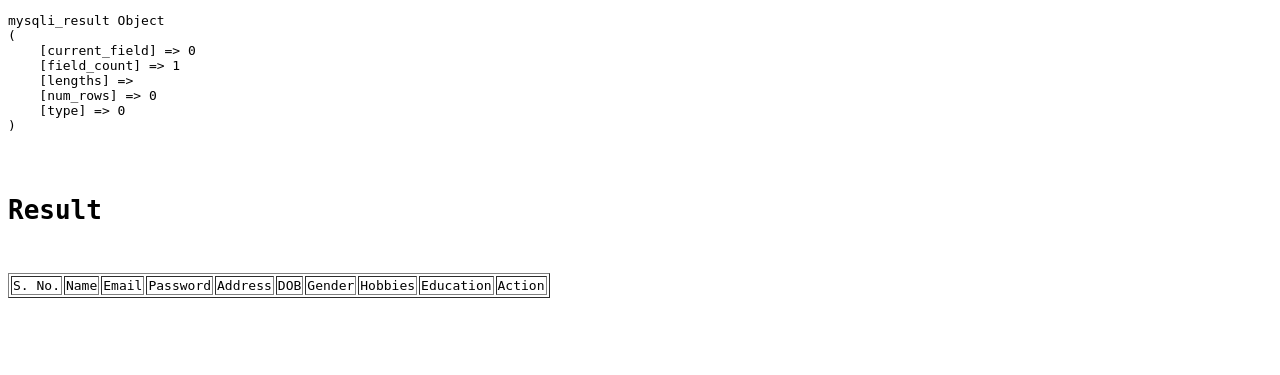
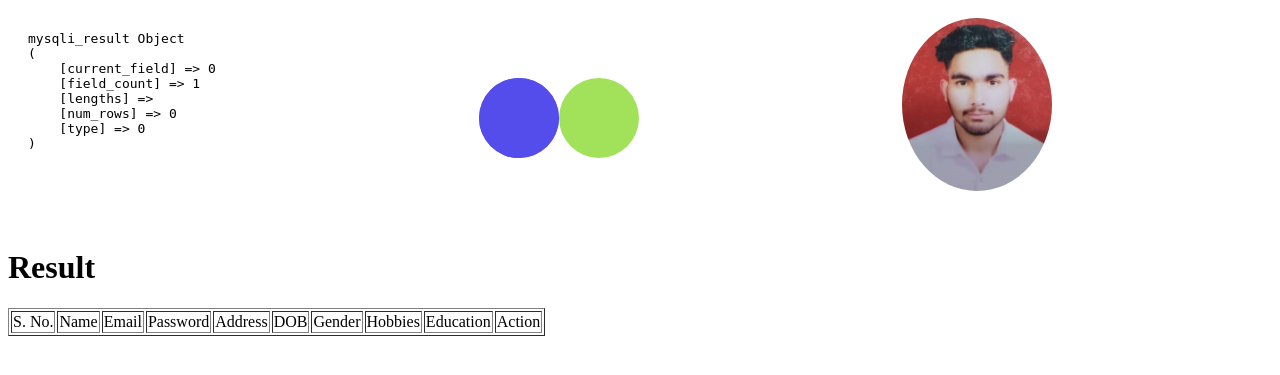
Before and after one commit to Inventus-s/PHP, a PHP site: page /userDetails.php in a window 1280 px wide. Shown: the top 375 px of the page. Run offline with PHP 8.4, Linux system fonts and the light colour scheme; data that the repository does not hold is empty.

Commit message:
Image Upload

```diff
--- a/userAction.php
+++ b/userAction.php
@@ -10,6 +10,10 @@ if(isset($_POST['formSubmit'])){
     $gender = $_POST["gender"];
     $hobbies = isset($_POST['hobbies']) ? implode(",", $_POST['hobbies']) : '';
     $edu = $_POST["education"];
+
+    if (isset($_FILES['fileToUpload']) && !$_FILES['fileToUpload']['error']) {
+        move_uploaded_file($_FILES['fileToUpload']['tmp_name'],'img/'.$_FILES['fileToUpload']['name']);
+    }
 
     $query = "insert into user_details (`Name`,`Email`,`Password`,`Address`,`DOB`,`Gender`,`Hobby`,`Education`) VALUE('$name','$email','$pass','$add','$age','$gender','$hobbies','$edu') ";
     $result = mysqli_query($conn,$query);
--- /dev/null
+++ b/userDetails.css
@@ -0,0 +1,15 @@
+
+
+.container{
+    padding: 10px 20px;
+    display: flex;
+    /* width: 100vw; */
+    /* gap: 500px; */
+    justify-content: space-between;
+}
+
+.profileImage > img {
+    width: 150px;
+    margin-right: 200px;
+    border-radius: 50%;
+}
--- a/userDetails.php
+++ b/userDetails.php
@@ -1,21 +1,32 @@
 <!DOCTYPE html>
 <html lang="en">
+
 <head>
     <meta charset="UTF-8">
     <meta name="viewport" content="width=device-width, initial-scale=1.0">
     <title>User Details</title>
+    <link rel="stylesheet" href="userDetails.css">
 </head>
+
 <body>
+    <div class="container">
+        <div class="php">
             <!-- DB Connection -->
             <?php
-$conn = mysqli_connect('localhost','root','','registration');
+            $conn = mysqli_connect('localhost', 'root', '', 'registration');
             $fetch_query = "select * from user_details";
-$result = mysqli_query($conn,$fetch_query);
+            $result = mysqli_query($conn, $fetch_query);
             echo "<pre>";
             print_r($result);
             // $r = mysqli_fetch_assoc($result);
             // print_r($r);
             ?>
+        </div>
+        <img src="img/dualBall.svg" alt="animation">
+        <div class="profileImage">
+            <img src="img/pic.jpeg" alt="ProfileImage">
+        </div>
+    </div>
 
 
 
@@ -36,7 +47,7 @@ print_r($result);
         </tr>
         <?php
         $i = 1;
-    while($r = mysqli_fetch_assoc($result)){
+        while ($r = mysqli_fetch_assoc($result)) {
         ?>
             <tr>
                 <td><?php echo $r['ID']; ?></td>
@@ -46,9 +57,9 @@ print_r($result);
                 <td><?php echo $r["Address"]; ?></td>
                 <td><?php echo $r["DOB"]; ?></td>
                 <td><?php echo $r["Gender"]; ?></td>
-        <td><?php echo $r['Hobby'] ;?></td>
+                <td><?php echo $r['Hobby']; ?></td>
                 <td><?php echo $r["Education"]; ?></td>
-        <td><a href="update.php?id=<?php echo $r['ID']?>&username=<?php echo $r["Name"]?>&usermail=<?php echo $r["Email"]?>&userpass=<?php echo $r["Password"]?>&useraddress=<?php echo $r["Address"]?>&userage=<?php echo $r["DOB"]?>">Edit</a></td>
+                <td><a href="update.php?id=<?php echo $r['ID'] ?>&username=<?php echo $r["Name"] ?>&usermail=<?php echo $r["Email"] ?>&userpass=<?php echo $r["Password"] ?>&useraddress=<?php echo $r["Address"] ?>&userage=<?php echo $r["DOB"] ?>">Edit</a></td>
                 <td><a href="userAction.php?delete=<?php echo $r['ID'] ?>">Delete</a></td>
             </tr>
         <?php
@@ -57,4 +68,5 @@ print_r($result);
         ?>
     </table>
 </body>
+
 </html>
```
Also changed, not shown: forms.php (+16 -12 lines), img/dualBall.svg (added), img/pic.jpeg (added). Lines whose indentation alone changed are shown as unchanged.
